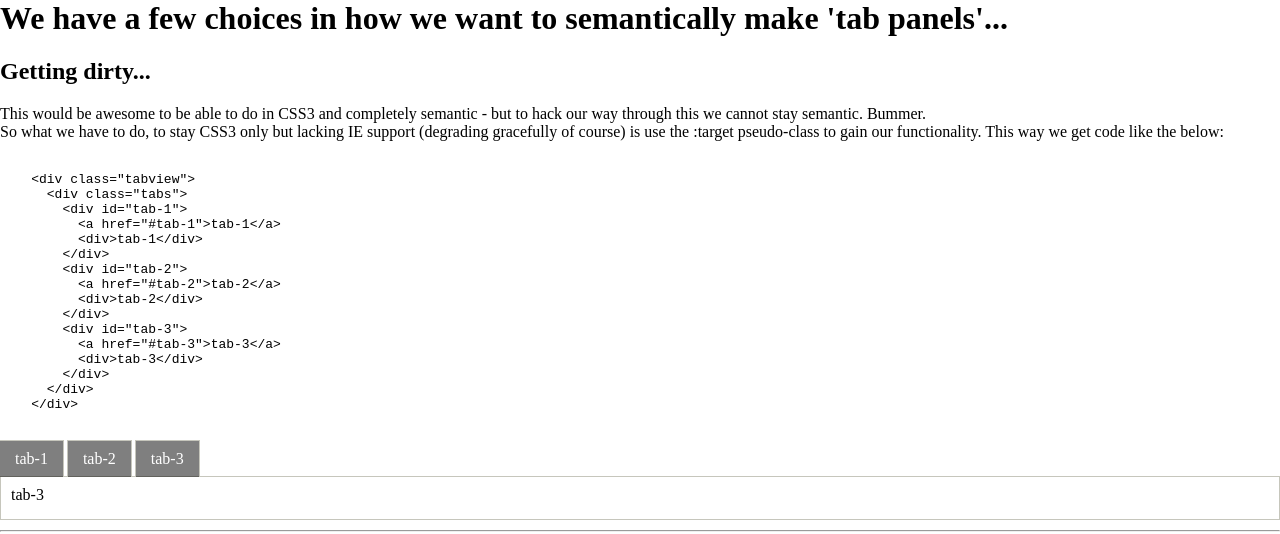
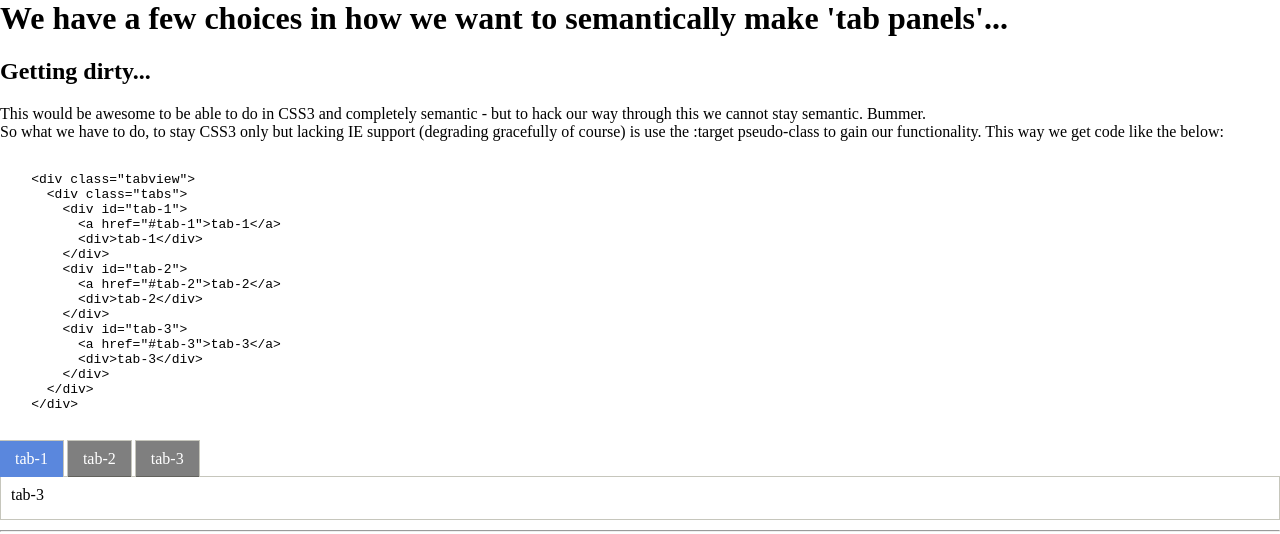
Before and after one commit to chrisgeo/threepanel, a plain HTML site: page index.html in a window 1280 px wide. In both pictures the pointer is over the link "tab-1". Shown: the top 534 px of the page. Drawn offline with Linux system fonts and the light colour scheme.

Commit message:
Transitions and hover states

```diff
--- a/index.html
+++ b/index.html
@@ -26,6 +26,13 @@
       .tabs a {
         border: 1px solid rgb(198, 198, 188);
         border-bottom: 0 none;
+	      -webkit-transition: background-color 0.2s linear;
+        -moz-transition: background-color 0.2s linear;
+        -o-transition: background-color 0.2s linear;
+      }
+
+      .tabs a:hover {
+        background-color: #5a87dd;
       }
 
       .tabs > div > a {
@@ -39,6 +46,10 @@
       .tabs > div:not(:target) > a {
         background: rgba(0,0,0, 0.5) repeat scroll 0 0;
         color: rgb(255,255,255);
+      }
+
+      .tabs > div:not(:target) > a:hover {
+        background-color: #5a87dd;
       }
 
       .tabs div:target a {
```
